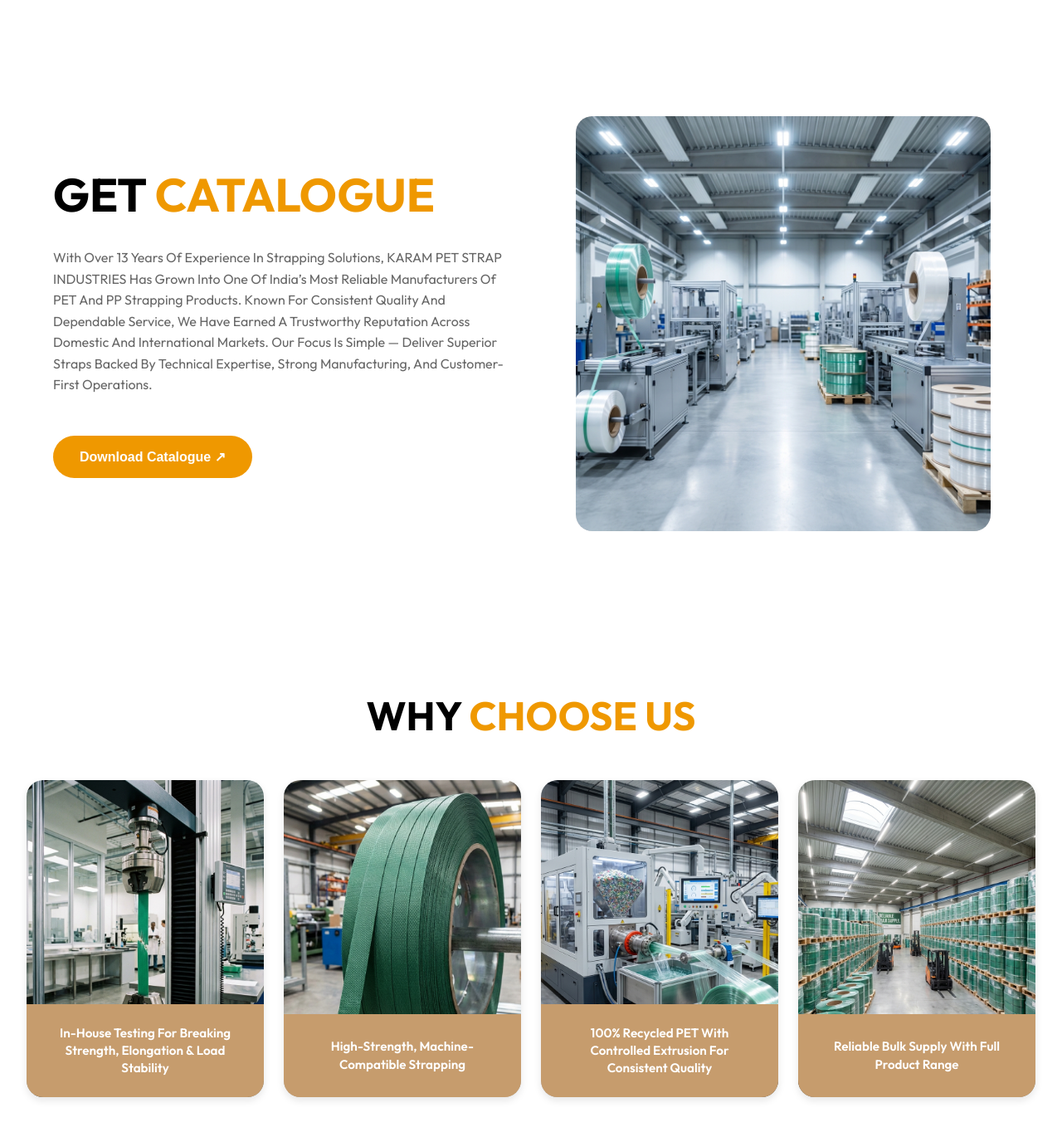
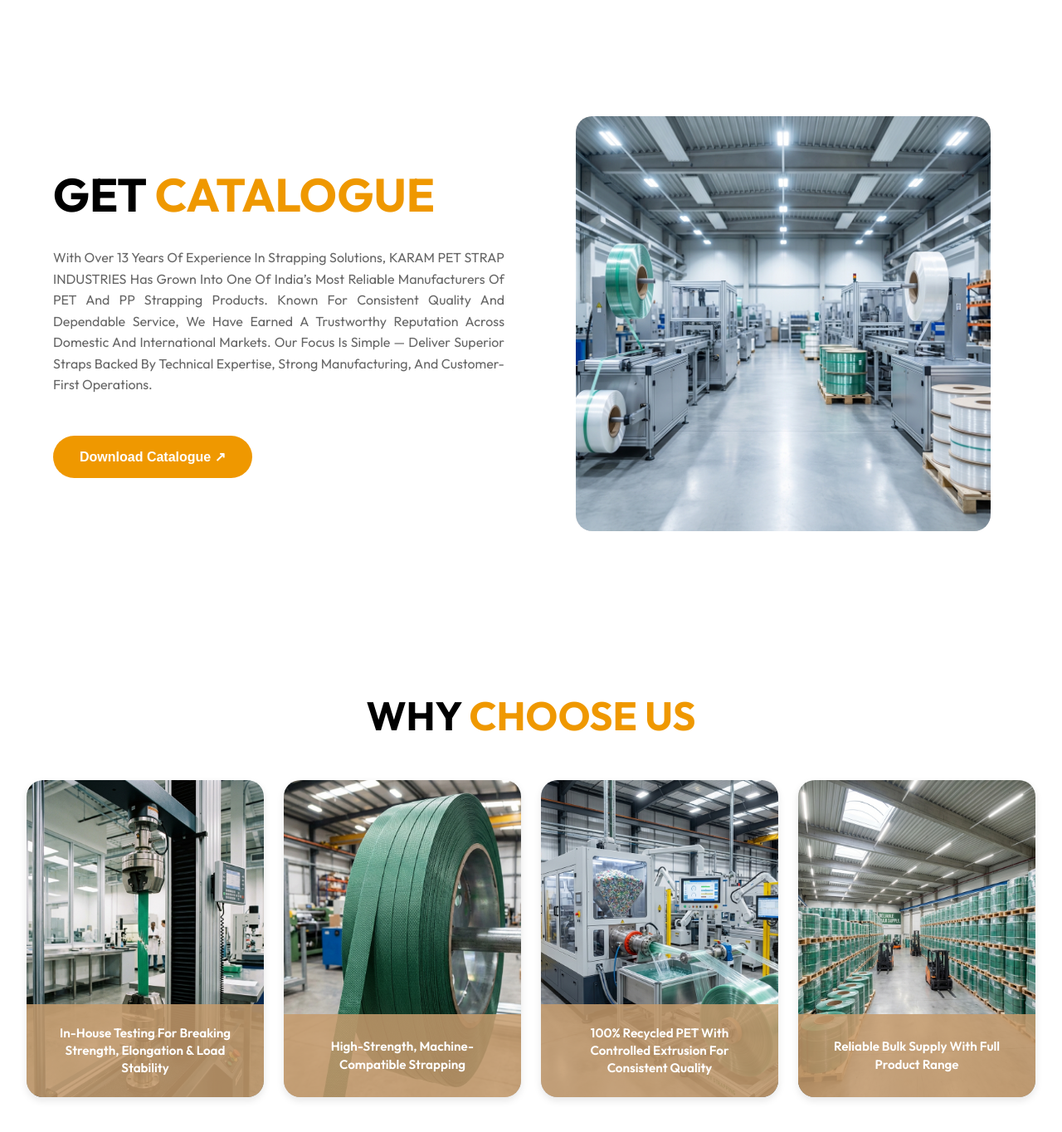
Before and after one commit to trivonotech/KARAM-PET---STRAP-INDUSTRIES, a Next.js app: page / in a window 1280 px wide. Shown: the part 2961-4325 px from the top of the page at 83% size. Built offline with nearby package versions, Linux system fonts and the light colour scheme; no server answers; the database is empty.

Commit message:
style: justify Catalogue description text and add transparency to WhyChooseUs card background color.

```diff
--- a/src/components/Catalogue.module.css
+++ b/src/components/Catalogue.module.css
@@ -41,6 +41,7 @@
     color: #666;
     margin-bottom: 3rem;
     max-width: 550px;
+    text-align: justify;
 }
 
 .downloadButton {
--- a/src/components/WhyChooseUs.module.css
+++ b/src/components/WhyChooseUs.module.css
@@ -58,8 +58,8 @@
     left: 0;
     width: 100%;
     padding: 1.5rem;
-    background-color: #C69C6D;
-    /* Brownish/Gold color from image */
+    background-color: rgba(198, 156, 109, 0.85);
+    /* Brownish/Gold color from image with transparency */
     color: #fff;
     font-weight: 600;
     text-align: center;
```
